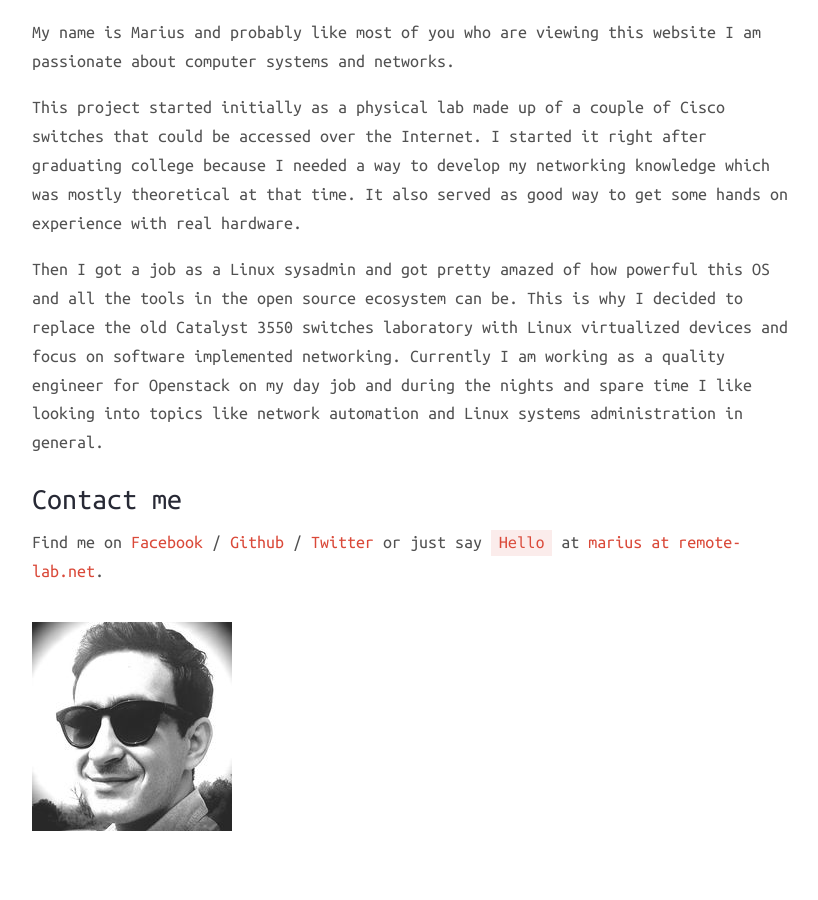
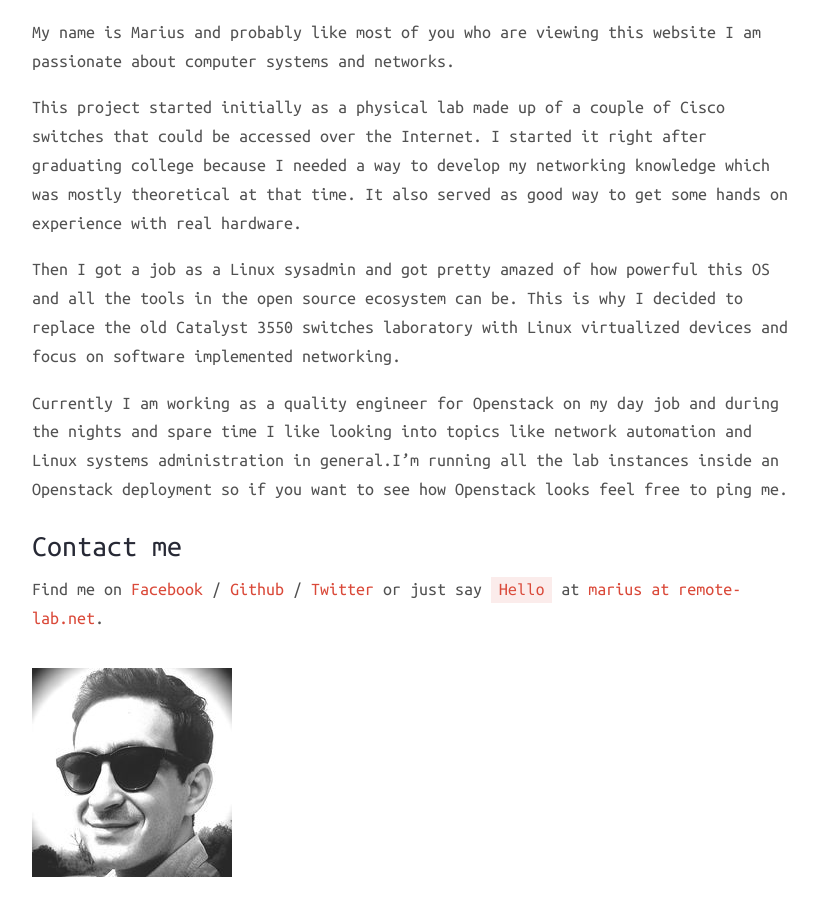
Before and after one commit to mcornea/mcornea.github.io, a Jekyll site: the page built from about.md, in a window 1280 px wide and 900 px high, scrolled down 324 px. Shown: the whole window, without its empty margins (224-1042 px from the left). Built offline with Jekyll 4.4.1, drawn with Linux system fonts in a browser that asks for light colours; nearby versions of some CDN libraries.

Commit message:
changed aboutme

```diff
--- a/about.md
+++ b/about.md
@@ -8,7 +8,9 @@ My name is Marius and probably like most of you who are viewing this website I a
 
 This project started initially as a physical lab made up of a couple of Cisco switches that could be accessed over the Internet. I started it right after graduating college because I needed a way to develop my networking knowledge which was mostly theoretical at that time. It also served as good way to get some hands on experience with real hardware.
 
-Then I got a job as a Linux sysadmin and got pretty amazed of how powerful this OS and all the tools in the open source ecosystem can be. This is why I decided to replace the old Catalyst 3550 switches laboratory with Linux virtualized devices and focus on software implemented networking. Currently I am working as a quality engineer for Openstack on my day job and during the nights and spare time I like looking into topics like network automation and Linux systems administration in general.
+Then I got a job as a Linux sysadmin and got pretty amazed of how powerful this OS and all the tools in the open source ecosystem can be. This is why I decided to replace the old Catalyst 3550 switches laboratory with Linux virtualized devices and focus on software implemented networking.
+
+Currently I am working as a quality engineer for Openstack on my day job and during the nights and spare time I like looking into topics like network automation and Linux systems administration in general.I'm running all the lab instances inside an Openstack deployment so if you want to see how Openstack looks feel free to ping me.
 
 ### Contact me
 
```
Also changed, not shown: 2 other files.
